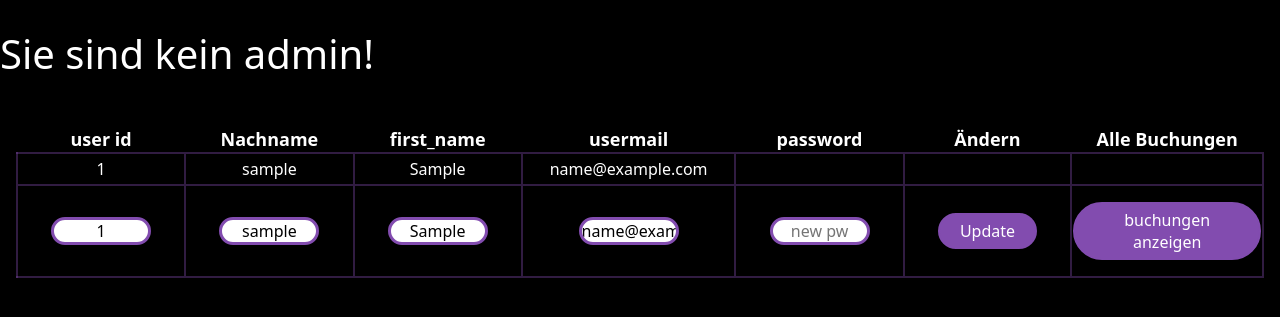
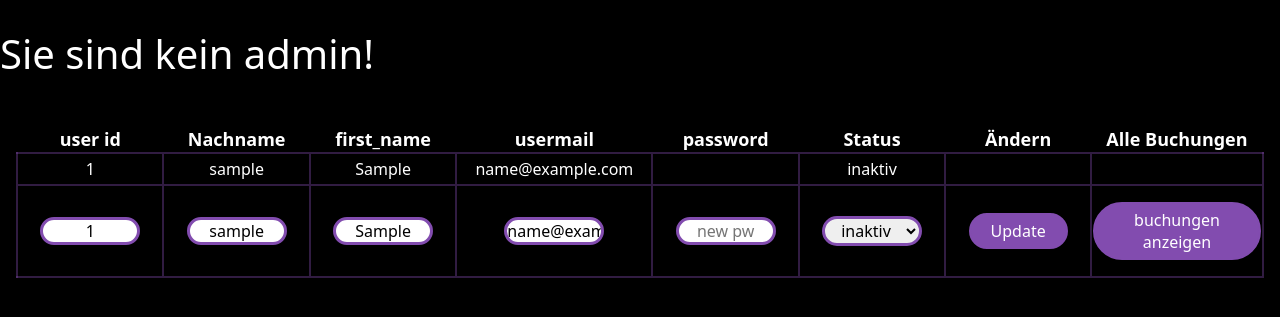
Before and after one commit to fawzywahba15/ITP, a PHP site: page /show_all_user.php in a window 1280 px wide. Shown: the part 88-405 px from the top of the page. Run offline with PHP 8.4, Linux system fonts and the light colour scheme; tables that the repository leaves empty or names only in its code hold one stand-in row (values such as "Sample post").

Commit message:
important

```diff
--- a/admin/show_all_user.php
+++ b/admin/show_all_user.php
@@ -108,6 +108,7 @@ if (!isset($_SESSION)){
         <th class="th">first_name</th>
         <th class="th">usermail</th>
         <th class="th">password</th>
+        <th class="th">Status</th>
         <th class="th">Ändern</th>
         <th class="th">Alle Buchungen</th>
     </tr>
@@ -127,7 +128,7 @@ if (!isset($_SESSION)){
                 echo "<td class='text-center py-1 right_border'>" . $row["first_name"] . "</td>";
                 echo "<td class='text-center py-1 right_border'>" . $row["usermail"] . "</td>";
                 echo "<td class='text-center py-1 right_border'>" . ' ' . "</td>";
-                echo "<td class='text-center py-1 right_border'>" . ' ' . "</td>";
+                echo "<td class='text-center py-1 right_border'>" .  $row ["status"] . "</td>";
                 echo "<td class='text-center py-1 right_border'>" . ' ' . "</td>";
                 echo "</tr>";
 
@@ -156,10 +157,19 @@ if (!isset($_SESSION)){
 /*            echo "<label for='usermail'>Usermail: </label>";*/
             echo "<input type='text' name='usermail' id= 'usermail' class='input_mail' value='" . $row["usermail"] . "'>";
             echo "</td>";
+
             echo "<td class='text-center right_border'>";
 /*            echo "<label for='password'>password: </label>";*/
             echo "<input type='text' name='password' id= 'password' class='input' placeholder='new pw'>";
             echo "</td>";
+
+            echo "<td class='text-center right_border'>";
+            echo "<select name='status' id='status' class='input'>";
+            echo "<option value='aktiv' " . ($row["status"] == "aktiv" ? "selected" : "") . ">aktiv</option>";
+            echo "<option value='inaktiv' " . ($row["status"] == "inaktiv" ? "selected" : "") . ">inaktiv</option>";
+            echo "</select>";
+            echo "</td>";
+
 
             echo "<td class='text-center right_border'>";
             echo "<button type='button' class='button_2' onclick='updateRow(this) '>Update</button>";
@@ -202,14 +212,14 @@ if (!isset($_SESSION)){
 
         var id = form.elements["person_id"].value;
         var password = form.elements["password"].value;
-
+        var user_status = form.elements["status"].value;
         // Send an HTTP request to the server to update the data in the database
         var xhttp = new XMLHttpRequest();
         var url= "update_data.php"
         xhttp.open("POST", url, true);
         xhttp.setRequestHeader('Content-type', 'application/x-www-form-urlencoded');
 
-        xhttp.send("id=" + id +"&username=" + username + "&first_name=" + first_name + "&usermail=" + usermail + "&password=" + password);
+        xhttp.send("id=" + id +"&username=" + username + "&first_name=" + first_name + "&usermail=" + usermail + "&password=" + password + "&status=" + user_status);
         window.alert("Erfolgreich geändert!")
         window.location.reload();
     }
--- a/admin/update_data.php
+++ b/admin/update_data.php
@@ -3,13 +3,14 @@ $userid = $_POST["id"];
 $username = $_POST["username"];
 $first_name = $_POST["first_name"];
 $usermail = $_POST["usermail"];
+$user_status = $_POST["status"];
 $password = $_POST["password"];
 $hashed_pw = password_hash($password, PASSWORD_DEFAULT);
 
 if (empty($password)){
     // Connect to the database and update the data
     $conn = mysqli_connect("localhost", "fawzy", "mypassword", "regestrieren");
-    $sql = "UPDATE login SET username = '$username', `first_name` = '$first_name', usermail = '$usermail' WHERE id = '$userid'";
+    $sql = "UPDATE login SET username = '$username', `first_name` = '$first_name', usermail = '$usermail', status = '$user_status' WHERE id = '$userid'";
     $result = mysqli_query($conn, $sql);
 
 
@@ -19,7 +20,7 @@ if (empty($password)){
     // Connect to the database and update the data
     //$new_password = hash($password,PASSWORD_DEFAULT);
     $conn = mysqli_connect("localhost", "fawzy", "mypassword", "regestrieren");
-    $sql = "UPDATE login SET username = '$username', `first_name` = '$first_name', usermail = '$usermail', password = '$hashed_pw' WHERE id = '$userid'";
+    $sql = "UPDATE login SET username = '$username', `first_name` = '$first_name', usermail = '$usermail', password = '$hashed_pw', status = '$user_status'  WHERE id = '$userid'";
     mysqli_query($conn, $sql);
 
 // Close the connection
```
